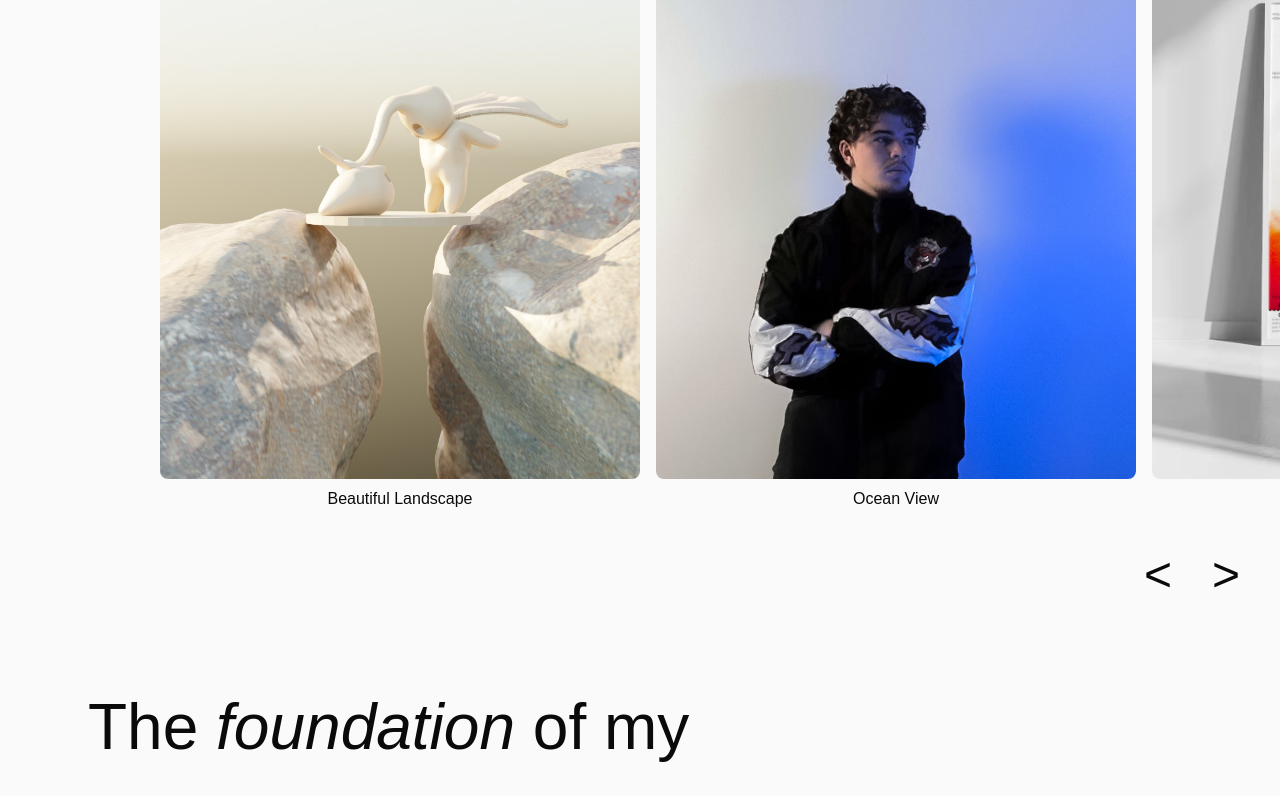
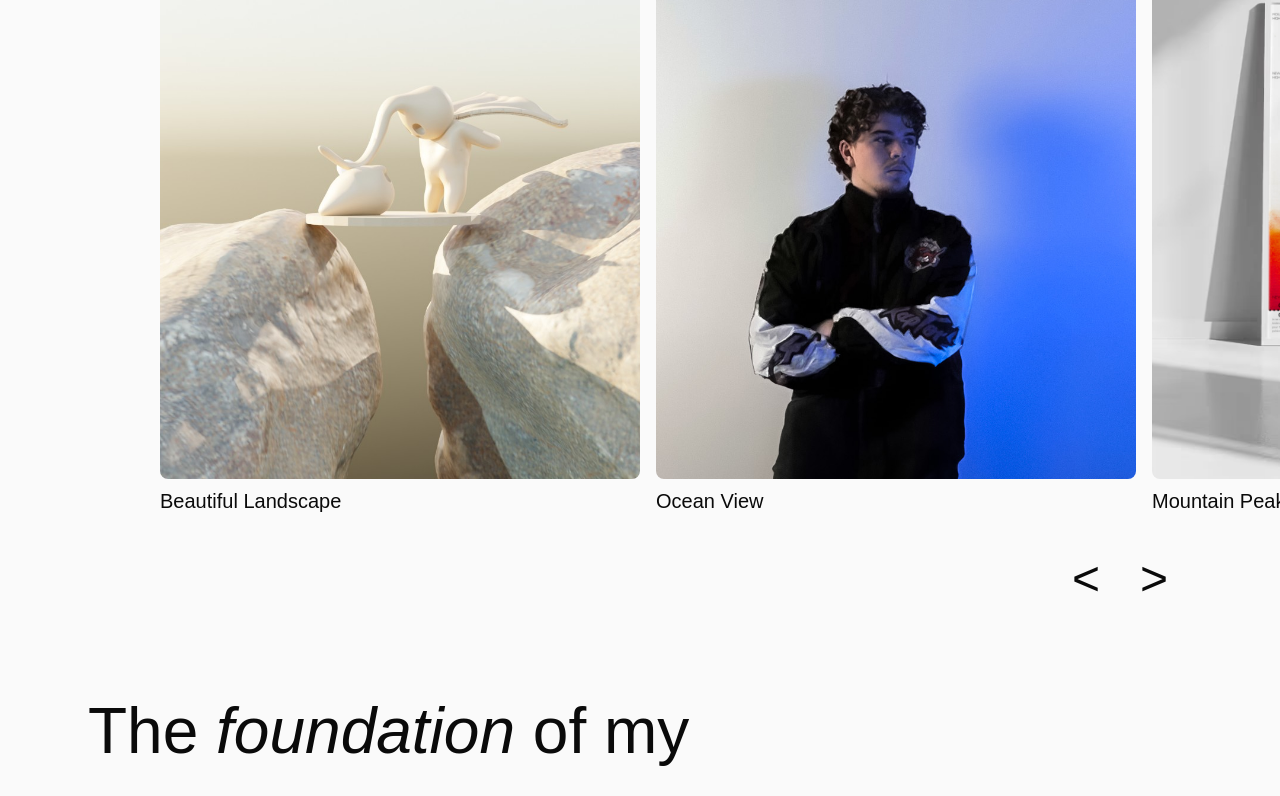
Before and after one commit to bnj35/NextTailPortfolio, a Next.js app: page /web in a window 1280 px wide. Shown: the part 877-1673 px from the top of the page. Built offline with nearby package versions, Linux system fonts and the light colour scheme.

Commit message:
Carrousel end

```diff
--- a/app/components/carrousel.tsx
+++ b/app/components/carrousel.tsx
@@ -19,6 +19,7 @@ export default function Carousel({ images }: CarouselProps) {
                 }
             };
             const handleDragEnd = () => {
+                EndCarrousel();
                 document.removeEventListener('mousemove', handleDragMove);
                 document.removeEventListener('mouseup', handleDragEnd);
             };
@@ -31,15 +32,23 @@ export default function Carousel({ images }: CarouselProps) {
     const handleMoveLeft = () => {
         if (!carouselRef.current) return;
         carouselRef.current.scrollLeft -= 490;
-        console.log('Move left:', { scrollLeft: carouselRef.current.scrollLeft });
     };
 
 
     const handleMoveRight = () => {
         if (!carouselRef.current) return;
         carouselRef.current.scrollLeft += 490;
-        console.log('Move right:', { scrollLeft: carouselRef.current.scrollLeft });
+        EndCarrousel();
+    }
+
+    const EndCarrousel = () => {
+        if (!carouselRef.current) return;
+        if (carouselRef.current.scrollLeft === carouselRef.current.scrollWidth - carouselRef.current.clientWidth) {
+            console.log('Reached end of carousel');
+            carouselRef.current.scrollLeft = 0;
     };
+}
+
 
 
 
@@ -48,12 +57,13 @@ export default function Carousel({ images }: CarouselProps) {
             <div className=" overflow-hidden flex">
                 <div
                     ref={carouselRef}
-                    className="flex space-x-4 cursor-grab active:cursor-grabbing drag-none "
-                    style={{ scrollBehavior: 'smooth', overflowX: 'hidden', whiteSpace: 'nowrap' }} // Ensure the container is scrollable
+                    className="flex space-x-4 drag-none scrollbar-hide"
+                    style={{ scrollBehavior: 'smooth', overflowX: 'scroll', whiteSpace: 'nowrap' }} // Ensure the container is scrollable
                     onDragStart={dragStart}
                 >
+
                     {images.map((image, index) => (
-                        <div key={index} className="min-w-[30em] ml-40">
+                        <div key={index} className="min-w-[30em] ml-40 ">
                             <a href={image.Lien}>
                                 <img
                                     src={image.ImgUrl}
@@ -61,12 +71,12 @@ export default function Carousel({ images }: CarouselProps) {
                                     className="h-[40em] object-cover rounded-lg"
                                 />
                             </a>
-                            <p className="text-center mt-2">{image.Description}</p>
+                            <p className="mt-2 text-xl">{image.Description}</p>
                         </div>
                     ))}
                 </div>
             </div>
-            <div className='flex justify-end text-5xl mt-10 mr-10 gap-10 rounded-lg'>
+            <div className='flex justify-end text-5xl mt-10 mr-28 gap-10 rounded-lg'>
                 <button onClick={handleMoveLeft}>
                     <p> &lt; </p>
                 </button>
--- a/app/globals.css
+++ b/app/globals.css
@@ -33,3 +33,13 @@ body {
   -webkit-user-drag: none;
   user-select: none;
 }
+
+.scrollbar-hide::-webkit-scrollbar {
+  display: none;
+}
+
+
+.scrollbar-hide {
+  -ms-overflow-style: none;
+  scrollbar-width: none;
+}
```
